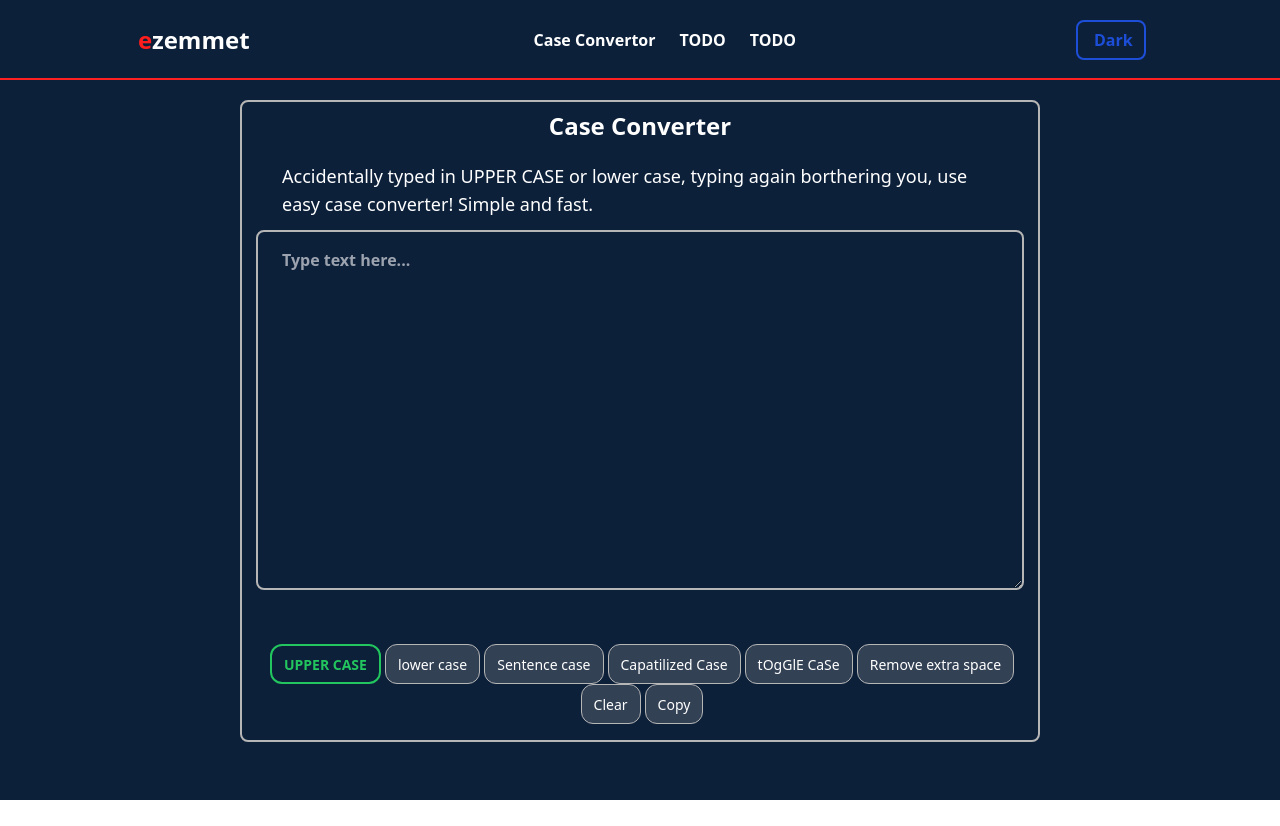
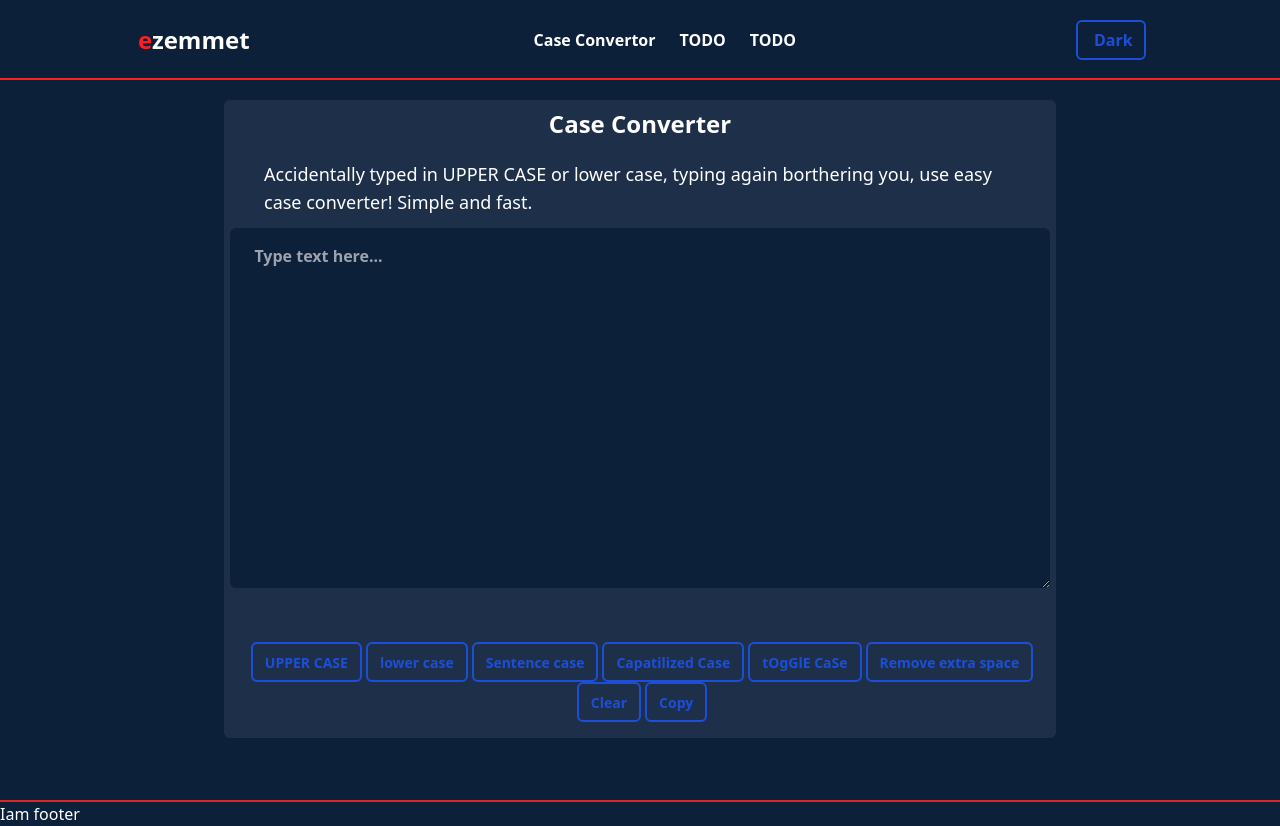
Before and after one commit to ezemmet/webtools, a React (Vite) app: page / in a window 1280 px wide. Before the commit the page ends 800 px from the top, so only its background shows below. Built offline with nearby package versions, Linux system fonts and the light colour scheme.

Commit message:
Redesign some components for light mode

```diff
--- a/src/App.jsx
+++ b/src/App.jsx
@@ -1,4 +1,4 @@
-import { CaseConverter, Header } from "./Imports/import.component"
+import { CaseConverter, Header, Footer } from "./Imports/import.component"
 import { useState } from "react"
 
 function App() {
@@ -7,22 +7,28 @@ function App() {
   const [mode, setMode] = useState('Dark')
 
   const handleMode = () => {
-    if(mode === 'Dark'){
+    if (mode === 'Dark') {
       setMode('Light')
-    }else{
-        setMode('Dark')
+    } else {
+      setMode('Dark')
     }
   }
 
+  // Object for more theme colors, for different possiblity.
   const switchMode = {
     color: mode === 'Dark' ? '#fff' : 'black',
-    backgroundColor: mode === 'Dark' ? '#0d203a' : '#fff'
-}
+    backgroundColor: mode === 'Dark' ? '#0d203a' : 'rgb(217 219 218)'
+  }
+  const switchInnerColor = {
+    color: mode === 'Dark' ? '#fff' : 'black',
+    backgroundColor: mode === 'Dark' ? '#1e3049' : 'rgb(193 194 195)'
+  }
 
   return (
     <>
       <Header handleMode={handleMode} mode={mode} switchMode={switchMode} />
-      <CaseConverter mode={mode} switchMode={switchMode}/>
+      <CaseConverter mode={mode} switchMode={switchMode} switchInnerColor={switchInnerColor} />
+      <Footer switchMode={switchMode}/>
     </>
   )
 }
--- a/src/Imports/import.component.js
+++ b/src/Imports/import.component.js
@@ -1,9 +1,11 @@
 import Header from "../components/Header";
 import CaseConverter from "../components/CaseConverter";
 import Alert from "../components/Alert";
+import Footer from "../components/Footer";
 
 export {
     Header,
     CaseConverter,
-    Alert
+    Alert,
+    Footer
 }
--- a/src/components/CaseConverter.jsx
+++ b/src/components/CaseConverter.jsx
@@ -1,6 +1,6 @@
 import React, { useState } from 'react'
 
-const CaseConverter = ({ switchMode }) => {
+const CaseConverter = ({ switchMode, switchInnerColor }) => {
 
     const [text, setText] = useState('')
     const [alert, setAlert] = useState('')
@@ -127,7 +127,8 @@ const CaseConverter = ({ switchMode }) => {
             style={switchMode}
             id="caseCon-container" className='text-center h-[90vh] dark:bg-[#0d203a] dark:text-[#fff] pt-5'>
             <div
-                className='border-[#b6b6b6] border-2 mx-[15rem] rounded-lg'
+                style={switchInnerColor}
+                className='mx-[14rem] rounded-md dark:bg-[#1e3049] dark:text-[#fff]'
             >
                 <h2 className='text-2xl font-bold py-2'>Case Converter</h2>
                 <div
@@ -141,14 +142,14 @@ const CaseConverter = ({ switchMode }) => {
                         onChange={handleOnChange}
                         id="caseConText"
                         placeholder='Type text here...'
-                        className='w-[60vw] h-[45vh] dark:bg-[#0d203a] dark:text-[#fff] border-[#b6b6b6] border-2 px-6 py-4 outline-none rounded-lg font-semibold'></textarea>
+                        className='w-[64vw] h-[45vh] dark:bg-[#0d203a] dark:text-[#fff] px-6 py-4 outline-none rounded-md font-semibold'></textarea>
                     <div className='h-[30px] mt-2'>
                         {alert && <div style={{ color: alertCol, fontWeight: '600' }}>{alert}</div>}
                     </div>
                     <div className="button-container my-4">
                         <button
                             onClick={handleUpperCase}
-                            className='hover:shadow-green-hover border-2 text-green-500 font-bold border-green-500 ml-1 min-h-[40px] rounded-xl'>
+                            className='hover:shadow-blue-hover border-2 font-bold border-blue-700 text-blue-700 ml-1 min-h-[40px] rounded-md'>
                             <span
                                 className='px-3 py-1 text-sm'>
                                 UPPER CASE
@@ -156,7 +157,7 @@ const CaseConverter = ({ switchMode }) => {
                         </button>
                         <button
                             onClick={handleLowerCase}
-                            className='border border-[#b6b6b6] bg-[#334155] text-[#fff] ml-1 min-h-[40px] rounded-xl hover:bg-[#4c5c72] hover:text-white transition ease-in-out delay-75'>
+                            className='hover:shadow-blue-hover border-2 font-bold border-blue-700 text-blue-700 ml-1 min-h-[40px] rounded-md'>
                             <span
                                 className='px-3 py-1 text-sm'>
                                 lower case
@@ -164,7 +165,7 @@ const CaseConverter = ({ switchMode }) => {
                         </button>
                         <button
                             onClick={handleSentenceCase}
-                            className='border border-[#b6b6b6] bg-[#334155] text-[#fff] ml-1 min-h-[40px] rounded-xl hover:bg-[#4c5c72] hover:text-white transition ease-in-out delay-75'>
+                            className='hover:shadow-blue-hover border-2 font-bold border-blue-700 text-blue-700 ml-1 min-h-[40px] rounded-md'>
                             <span
                                 className='px-3 py-1 text-sm'>
                                 Sentence case
@@ -172,7 +173,7 @@ const CaseConverter = ({ switchMode }) => {
                         </button>
                         <button
                             onClick={handleCapatilizesCase}
-                            className='border border-[#b6b6b6] bg-[#334155] text-[#fff] ml-1 min-h-[40px] rounded-xl hover:bg-[#4c5c72] hover:text-white transition ease-in-out delay-75'>
+                            className='hover:shadow-blue-hover border-2 font-bold border-blue-700 text-blue-700 ml-1 min-h-[40px] rounded-md'>
                             <span
                                 className='px-3 py-1 text-sm'>
                                 Capatilized Case
@@ -180,7 +181,7 @@ const CaseConverter = ({ switchMode }) => {
                         </button>
                         <button
                             onClick={handleToggleCase}
-                            className='border border-[#b6b6b6] bg-[#334155] text-[#fff] ml-1 min-h-[40px] rounded-xl hover:bg-[#4c5c72] hover:text-white transition ease-in-out delay-75'>
+                            className='hover:shadow-blue-hover border-2 font-bold border-blue-700 text-blue-700 ml-1 min-h-[40px] rounded-md'>
                             <span
                                 className='px-3 py-1 text-sm'>
                                 tOgGlE CaSe
@@ -188,7 +189,7 @@ const CaseConverter = ({ switchMode }) => {
                         </button>
                         <button
                             onClick={handleRemoveSpaces}
-                            className='border border-[#b6b6b6] bg-[#334155] text-[#fff] ml-1 min-h-[40px] rounded-xl hover:bg-[#4c5c72] hover:text-white transition ease-in-out delay-75'>
+                            className='hover:shadow-blue-hover border-2 font-bold border-blue-700 text-blue-700 ml-1 min-h-[40px] rounded-md'>
                             <span
                                 className='px-3 py-1 text-sm'>
                                 Remove extra space
@@ -196,7 +197,7 @@ const CaseConverter = ({ switchMode }) => {
                         </button>
                         <button
                             onClick={handleClear}
-                            className='border border-[#b6b6b6] bg-[#334155] text-[#fff] ml-1 min-h-[40px] rounded-xl hover:bg-[#4c5c72] hover:text-white transition ease-in-out delay-75'>
+                            className='hover:shadow-blue-hover border-2 font-bold border-blue-700 text-blue-700 ml-1 min-h-[40px] rounded-md'>
                             <span
                                 className='px-3 py-1 text-sm'>
                                 Clear
@@ -204,7 +205,7 @@ const CaseConverter = ({ switchMode }) => {
                         </button>
                         <button
                             onClick={handleCopy}
-                            className='border border-[#b6b6b6] bg-[#334155] text-[#fff] ml-1 min-h-[40px] rounded-xl hover:bg-[#4c5c72] hover:text-white transition ease-in-out delay-75'>
+                            className='hover:shadow-blue-hover border-2 font-bold border-blue-700 text-blue-700 ml-1 min-h-[40px] rounded-md'>
                             <span
                                 className='px-3 py-1 text-sm'>
                                 Copy
--- /dev/null
+++ b/src/components/Footer.jsx
@@ -0,0 +1,15 @@
+import React from 'react'
+
+const Footer = ({switchMode}) => {
+    return (
+        <div
+            id='footer-container'
+            style={switchMode}
+            className='border-t-2 border-red-600'
+            >
+            Iam footer
+        </div>
+    )
+}
+
+export default Footer
--- a/src/components/Header.jsx
+++ b/src/components/Header.jsx
@@ -25,7 +25,7 @@ const Header = ({ handleMode, mode, switchMode }) => {
         <div className="header-theme">
           <button
             onClick={handleMode}
-            className="w-[70px] border-2 border-blue-700 blue hover:shadow-blue-hover font-bold rounded-lg px-4 py-1.5 text-blue-700">{mode}</button>
+            className="w-[70px] border-2 border-blue-700 blue hover:shadow-blue-hover font-bold rounded-md px-4 py-1.5 text-blue-700">{mode}</button>
         </div>
       </div>
     </div>
--- a/tailwind.config.js
+++ b/tailwind.config.js
@@ -8,7 +8,7 @@ export default {
     extend: {
       boxShadow: {
         'blue-hover': '0 0 10px rgb(0, 4, 255), inset 0 0 10px rgb(25, 0, 255)',
-        'green-hover': '0 0 10px rgb(51, 255, 0), inset 0 0 10px rgb(51, 255, 0)',
+        'red-hover': '0 0 10px rgb(255, 0, 0), inset 0 0 10px rgb(255, 0, 0)',
       },
     },
     plugins: [],
```
